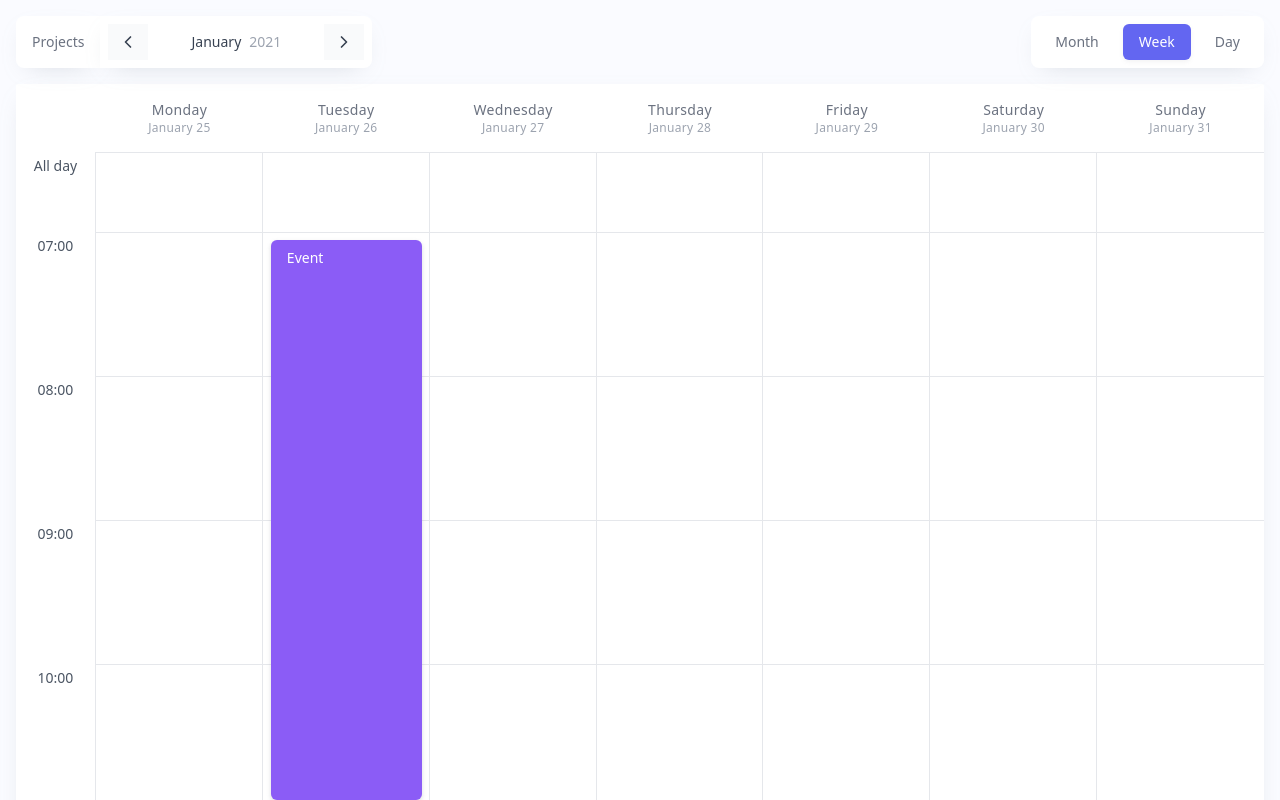
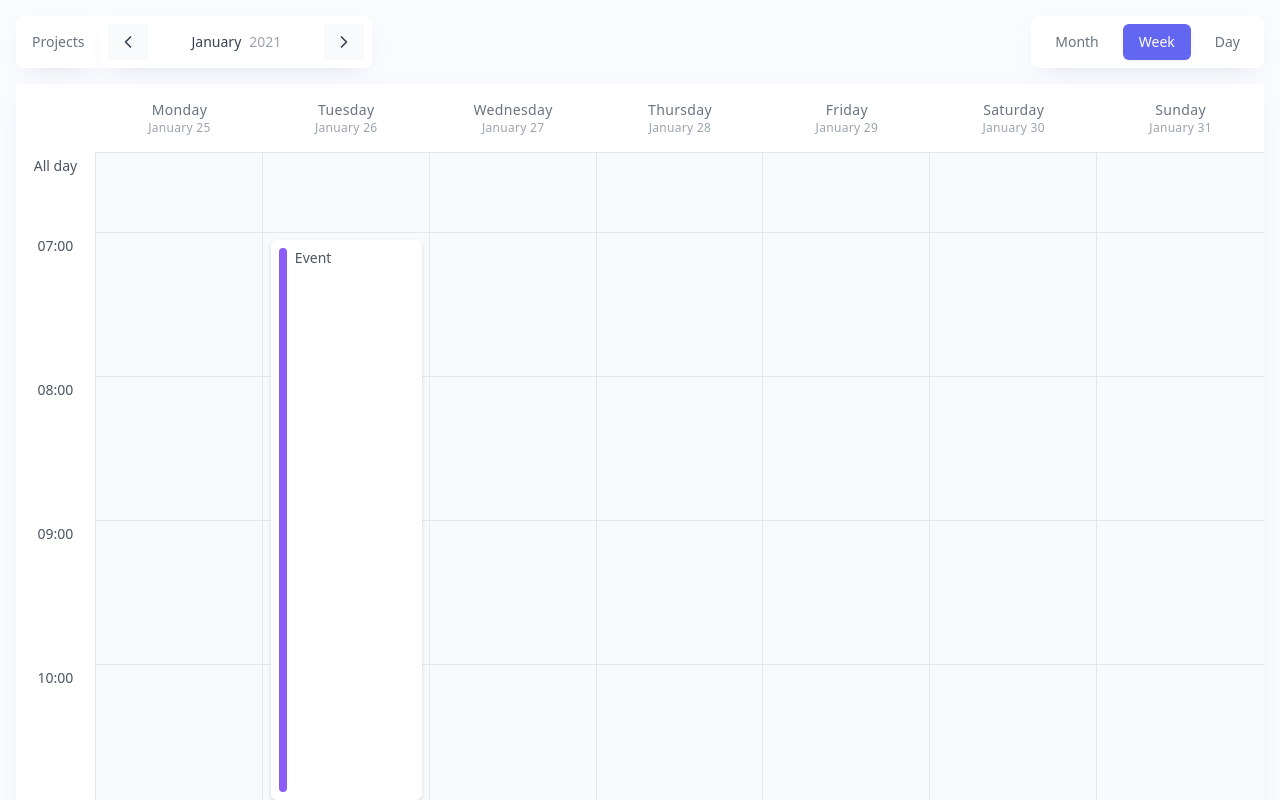
Before and after one commit to stephanrusu/learn-vue-ts, a Vue app: page /calendar in a window 1280 px wide. Shown: the top 800 px of the page. Built offline with nearby package versions, Linux system fonts and the light colour scheme.

Commit message:
Refactor time entries & update events design for week & day

```diff
--- a/src/components/calendar/CalendarDayView.vue
+++ b/src/components/calendar/CalendarDayView.vue
@@ -14,28 +14,23 @@
         <div class="flex-1 text-center py-1 text-sm font-medium text-gray-600 border-r">All day</div>
       </div>
       <div class="w-full grid grid-cols-1 grid-flow-row flex-1">
-        <div class="h-20 border-t"></div>
+        <div class="h-20 border-t bg-gray-50"></div>
       </div>
     </div>
     <div class="flex w-full">
-      <div class="w-20 flex flex-col">
-        <template v-for="time in timeEntries">
-          <div :key="time.timeStamp" class="flex-1 text-center py-1 text-sm font-medium text-gray-600 border-r">
-            {{ time.timeRead }}
-          </div>
-        </template>
-      </div>
+      <time-entries :time="timeEntries" />
       <div class="w-full grid grid-cols-1 grid-flow-row flex-1">
         <template v-for="n in timeEntries.length">
           <div
             :key="n"
-            class="p-2 h-36 border-t flex justify-end items-start col-start-1"
+            class="p-2 h-36 border-t flex justify-end items-start col-start-1 bg-gray-50"
             :class="`row-start-${n} row-end-${n}`"
           ></div>
         </template>
         <div
-          class="row-start-1 row-span-1 col-start-1 bg-purple-500 text-white px-4 py-2 rounded-md text-sm font-medium shadow-large m-2 cursor-pointer"
+          class="row-start-1 row-span-4 col-start-1 bg-white text-gray-700 p-2 rounded-md text-sm font-medium shadow-large m-2 cursor-pointer flex flex-row"
         >
+          <div class="w-2 h-full rounded-md bg-purple-500 mr-2" />
           Event
         </div>
       </div>
@@ -45,8 +40,10 @@
 
 <script>
 import { format } from "date-fns";
+import TimeEntries from "./partials/TimeEntries.vue";
 export default {
   name: "CalendarDayView",
+  components: { TimeEntries },
   props: {
     timeEntries: {
       type: Array,
--- a/src/components/calendar/CalendarMonthView.vue
+++ b/src/components/calendar/CalendarMonthView.vue
@@ -5,10 +5,10 @@
       <template v-for="(date, index) in listDates">
         <div
           :key="date.date"
-          class="p-2 h-36 border-t flex justify-end items-start"
+          class="p-2 h-36 border-t flex justify-end items-start bg-gray-50"
           :class="[
             date.sameMonth ? 'text-gray-600' : 'text-gray-400',
-            { 'border-r': (index + 1) % 7 !== 0, 'bg-gray-50': date.today },
+            { 'border-r': (index + 1) % 7 !== 0, 'bg-gray-100': date.today },
             `row-start-${parseInt(index / 7) + 1}`,
             `col-start-${parseInt(index % 7) + 1} col-end-${parseInt(index % 7) + 1}`,
           ]"
--- a/src/components/calendar/CalendarWeekView.vue
+++ b/src/components/calendar/CalendarWeekView.vue
@@ -10,23 +10,17 @@
       </div>
       <div class="w-full flex-1 grid grid-cols-7 grid-flow-row">
         <template v-for="n in 7">
-          <div :key="n" class="h-20 border-t" :class="{ 'border-r': n % 7 !== 0 }"></div>
+          <div :key="n" class="h-20 border-t bg-gray-50" :class="{ 'border-r': n % 7 !== 0 }"></div>
         </template>
       </div>
     </div>
     <div class="flex">
-      <div class="w-20 flex flex-col">
-        <template v-for="time in timeEntries">
-          <div :key="time.timeStamp" class="flex-1 text-center py-1 text-sm font-medium text-gray-600 border-r">
-            {{ time.timeRead }}
-          </div>
-        </template>
-      </div>
+      <time-entries :time="timeEntries" />
       <div class="w-full grid grid-cols-7 grid-flow-row flex-1">
         <template v-for="n in timeEntries.length * 7">
           <div
             :key="n"
-            class="p-2 h-36 border-t flex justify-end items-start"
+            class="p-2 h-36 border-t flex justify-end items-start bg-gray-50"
             :class="[
               { 'border-r': n % 7 !== 0 },
               `row-start-${parseInt((n - 1) / 7) + 1}`,
@@ -35,8 +29,9 @@
           ></div>
         </template>
         <div
-          class="col-start-2 col-span-1 row-start-1 row-span-4 bg-purple-500 text-white px-4 py-2 rounded-md text-sm font-medium shadow-large m-2 cursor-pointer"
+          class="col-start-2 col-span-1 row-start-1 row-span-4 bg-white text-gray-600 p-2 rounded-md text-sm font-medium shadow-large m-2 cursor-pointer flex flex-row"
         >
+          <div class="w-2 h-full rounded-md bg-purple-500 mr-2" />
           Event
         </div>
       </div>
@@ -45,10 +40,11 @@
 </template>
 
 <script>
+import TimeEntries from "./partials/TimeEntries.vue";
 import WeekDays from "./partials/WeekDays.vue";
 export default {
   name: "CalendarWeekView",
-  components: { WeekDays },
+  components: { WeekDays, TimeEntries },
   props: {
     timeEntries: {
       type: Array,
--- /dev/null
+++ b/src/components/calendar/partials/TimeEntries.vue
@@ -0,0 +1,23 @@
+<template>
+  <div class="w-20 flex flex-col">
+    <template v-for="entry in time">
+      <div :key="entry.timeStamp" class="flex-1 text-center py-1 text-sm font-medium text-gray-600 border-r">
+        {{ entry.timeRead }}
+      </div>
+    </template>
+  </div>
+</template>
+
+<script>
+export default {
+  name: "TimeEntries",
+  props: {
+    time: {
+      type: Array,
+      default() {
+        return [];
+      },
+    },
+  },
+};
+</script>
```
